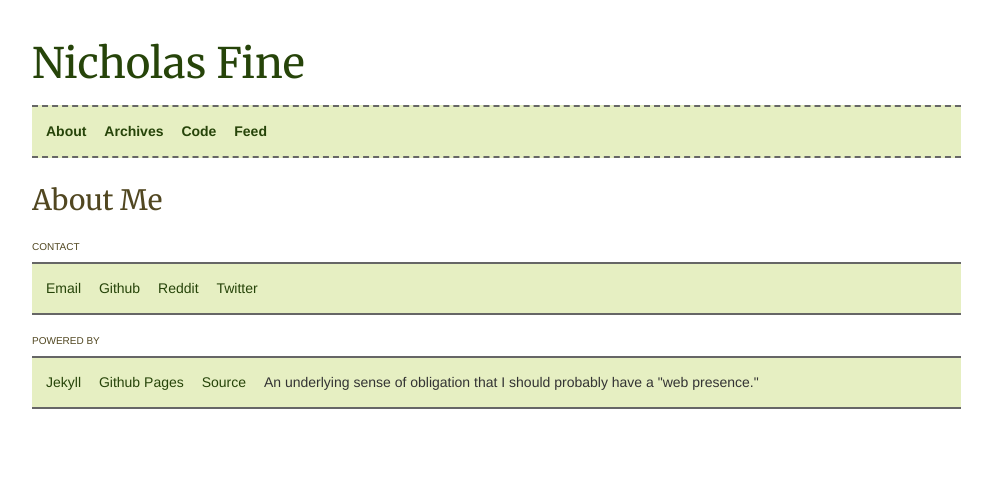
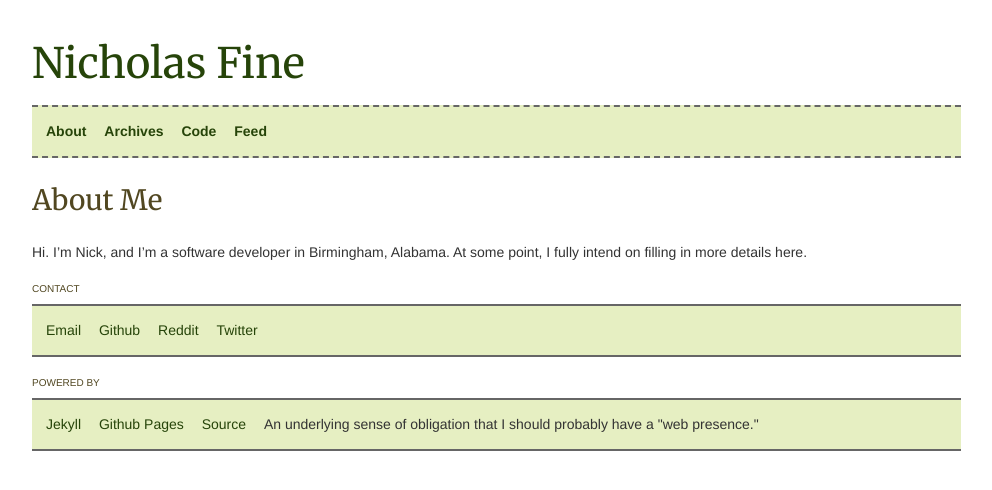
Before and after one commit to yrgoldteeth/yrgoldteeth.github.com, a Jekyll site: the page built from about.markdown, in a window 1280 px wide. Shown: the top 490 px of the page, without its empty margins (133-1125 px from the left). Built offline with Jekyll 4.4.1, drawn with Linux system fonts in a browser that asks for light colours; some web fonts are replaced; Markdown is read by kramdown in place of the engine named in the settings.

Commit message:
update about

```diff
--- a/about.markdown
+++ b/about.markdown
@@ -4,3 +4,6 @@ title: About
 ---
 
 ## About Me
+
+Hi.  I'm Nick, and I'm a software developer in Birmingham, Alabama.  At some point, I
+fully intend on filling in more details here.
```
